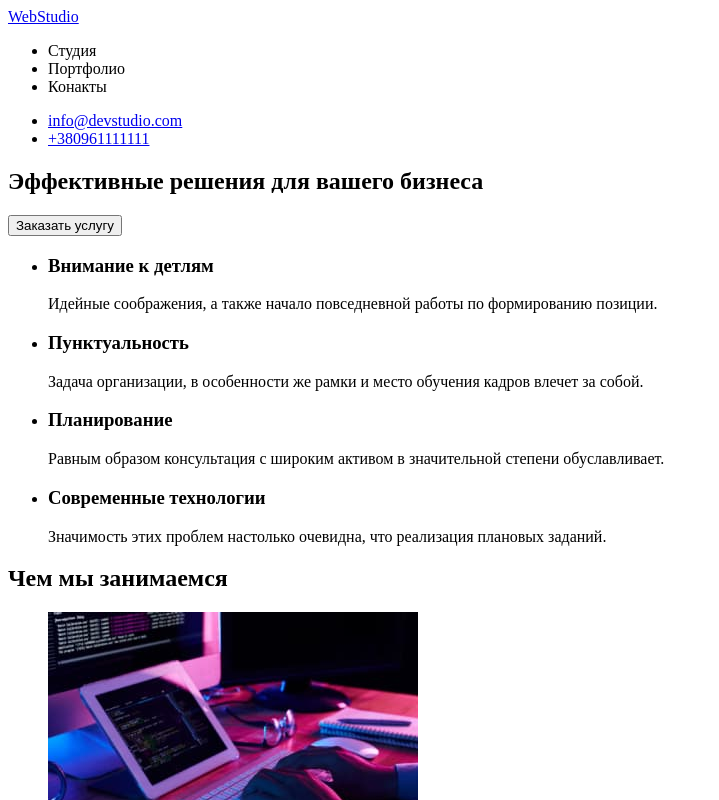
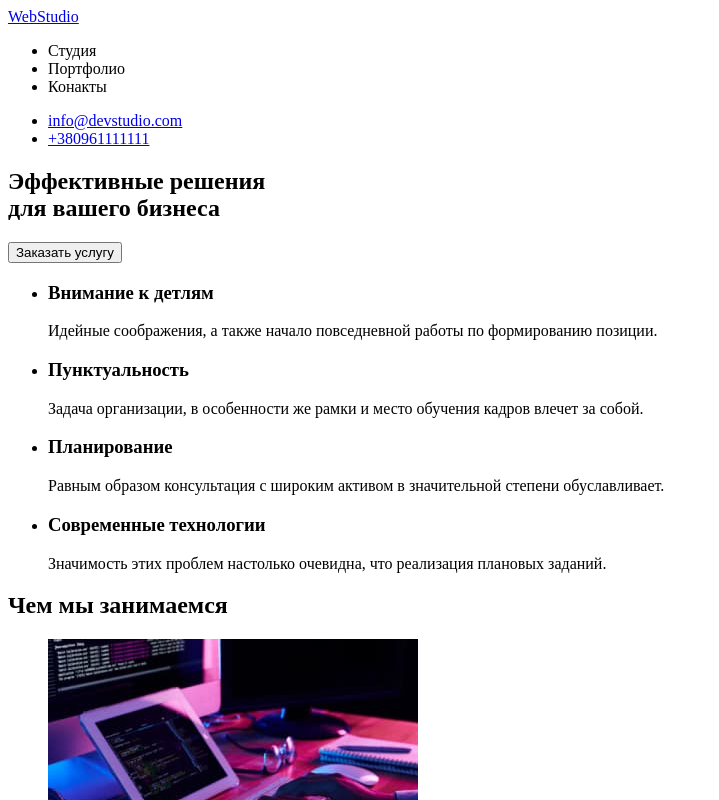
Before and after one commit to in2thefire/goit-markup-hw-01, a plain HTML site: page index.html in a window 1280 px wide. Shown: the top 800 px of the page, without its empty margins (0-719 px from the left). Drawn offline with Linux system fonts and the light colour scheme.

Commit message:
Final updates and comments

```diff
--- a/index.html
+++ b/index.html
@@ -10,6 +10,7 @@
 
 <body>
     <header>
+        <!-- Навигация -->
         <nav>
             <a href="./index.html" lang="en">WebStudio</a>
             <ul>
@@ -18,16 +19,19 @@
                 <li>Конакты</li>
             </ul>
         </nav>
+        <!-- Контактные данные в шапке -->
         <ul>
             <li><a href="emailto:info@devstudio.com">info@devstudio.com</a> </li>
             <li><a href="tel:+380961111111">+380961111111</a></li>
         </ul>
     </header>
     <main>
+        <!-- Секция hero -->
         <section>
-            <h1>Эффективные решения для вашего бизнеса</h1>
+            <h1>Эффективные решения <br /> для вашего бизнеса</h1>
             <button type="button">Заказать услугу</button>
         </section>
+        <!-- Плюсы компании -->
         <section>
             <h2 hidden>Оглавление наших плюсов</h2>
             <ul>
@@ -49,17 +53,17 @@
                 </li>
             </ul>
         </section>
+        <!-- Род деятельности -->
         <section>
             <h2>Чем мы занимаемся</h2>
             <ul>
-                <li><img src="./images/sheme.jpg" alt="Коддинг по алгоритмам" width="370" height="294">
-                </li>
+                <li><img src="./images/sheme.jpg" alt="Коддинг по алгоритмам" width="370" height="294"></li>
                 <li><img src="./images/mobile-apps.jpg" alt="Разработка под мобильные устройства" width="370"
                         height="294"></li>
-                <li><img src="./images/colors.jpg" alt="Выбор цветовой палитры" width="370" height="294">
-                </li>
+                <li><img src="./images/colors.jpg" alt="Выбор цветовой палитры" width="370" height="294"></li>
             </ul>
         </section>
+        <!-- Команда проэкта -->
         <section>
             <h2>Наша команда</h2>
             <ul>
@@ -68,15 +72,18 @@
                     <h3>Игорь Демьяненко</h3>
                     <p lang="en">Product Designer</p>
                 </li>
-                <li> <img src="./images/frontend-developer.jpg" alt="Фронтэнд Разработчик" width="270" height="260">
+                <li>
+                    <img src="./images/frontend-developer.jpg" alt="Фронтэнд Разработчик" width="270" height="260">
                     <h3>Ольга Репина</h3>
                     <p lang="en">Frontend Developer</p>
                 </li>
-                <li> <img src="./images/marketing.jpg" alt="Маркетолог" width="270" height="260">
+                <li>
+                    <img src="./images/marketing.jpg" alt="Маркетолог" width="270" height="260">
                     <h3>Николай Тарасов</h3>
                     <p lang="en">Marketing</p>
                 </li>
-                <li> <img src="./images/ui-designer.jpg" alt="ЮИ Дезайнер" width="270" height="260">
+                <li>
+                    <img src="./images/ui-designer.jpg" alt="ЮИ Дезайнер" width="270" height="260">
                     <h3>Михаил Ермаков</h3>
                     <p lang="en">UI Designer</p>
                 </li>
@@ -85,6 +92,7 @@
     </main>
     <footer>
         <a href="./index.html" lang="en">WebStudio</a>
+        <!-- Адрессные данные в футере -->
         <address>
             <ul>
                 <li><a href="https://goo.gl/maps/rYmRh6613uyAVde3A" target="_blank" rel="noreferrer noopener">г. Киев,
```
